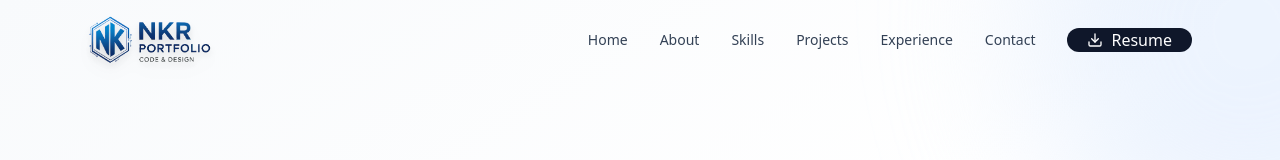
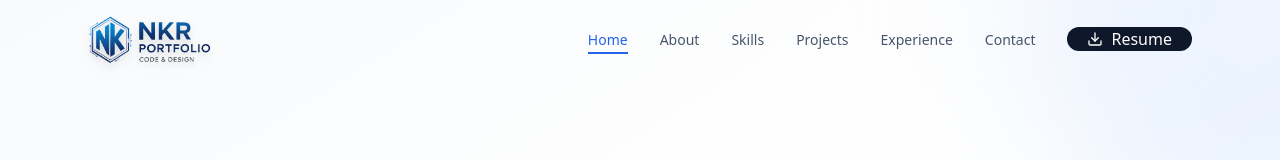
Before and after one commit to Nikilreddy726/professional-portfolio, a Next.js app: page / in a window 1280 px wide. Shown: the top 160 px of the page. Built offline with nearby package versions, Linux system fonts and the light colour scheme.

Commit message:
Initial project upload

```diff
--- a/components/portfolio/Navbar.tsx
+++ b/components/portfolio/Navbar.tsx
@@ -16,29 +16,42 @@ const navLinks = [
 export default function Navbar() {
   const [isOpen, setIsOpen] = useState(false);
   const [scrolled, setScrolled] = useState(false);
+  const [activeSection, setActiveSection] = useState('home');
 
   // Detect scroll
   useEffect(() => {
-    const handleScroll = () => setScrolled(window.scrollY > 50);
+    const handleScroll = () => {
+      setScrolled(window.scrollY > 50);
+
+      // ACTIVE SECTION LOGIC
+      navLinks.forEach((link) => {
+        const section = document.querySelector(link.href);
+        if (section) {
+          const top = section.getBoundingClientRect().top;
+          if (top >= -200 && top <= 200) {
+            setActiveSection(link.href.replace('#', ''));
+          }
+        }
+      });
+    };
+
     window.addEventListener('scroll', handleScroll);
     return () => window.removeEventListener('scroll', handleScroll);
   }, []);
 
-  // SCROLL FIX — Close menu FIRST then scroll
+  // Smooth scroll + close mobile
   const scrollToSection = (href: string) => {
-    setIsOpen(false); // close menu instantly
+    setIsOpen(false);
 
     setTimeout(() => {
-      const element = document.querySelector(href);
-      if (element) {
-        element.scrollIntoView({ behavior: 'smooth' });
-      }
-    }, 50); // small delay ensures menu is closed
+      const el = document.querySelector(href);
+      if (el) el.scrollIntoView({ behavior: 'smooth' });
+    }, 80);
   };
 
   return (
     <motion.nav
-      initial={{ y: -100, opacity: 0 }}
+      initial={{ y: -80, opacity: 0 }}
       animate={{ y: 0, opacity: 1 }}
       transition={{ duration: 0.5 }}
       className={`fixed top-0 left-0 right-0 z-50 transition-all duration-300 ${
@@ -53,29 +66,44 @@ export default function Navbar() {
             href="#home"
             onClick={(e) => { e.preventDefault(); scrollToSection('#home'); }}
             whileHover={{ scale: 1.05 }}
-            className="flex items-center gap-3"
+            className="flex items-center gap-2"
           >
             <img
               src="/logo1.png"
               alt="Logo"
-              className="h-12 w-auto object-contain drop-shadow-lg"
+              className="h-12 w-auto drop-shadow-lg"
             />
           </motion.a>
 
-          {/* DESKTOP LINKS */}
+          {/* DESKTOP NAV */}
           <div className="hidden md:flex items-center gap-8">
-            {navLinks.map((link) => (
-              <a
+            {navLinks.map((link) => {
+              const isActive = activeSection === link.href.replace('#', '');
+
+              return (
+                <motion.a
                   key={link.name}
                   href={link.href}
                   onClick={(e) => { e.preventDefault(); scrollToSection(link.href); }}
-                className="text-sm text-slate-700 hover:text-blue-600 font-medium relative group"
+                  className={`relative text-sm font-medium transition ${
+                    isActive ? 'text-blue-600' : 'text-slate-600 hover:text-slate-900'
+                  }`}
+                  whileHover={{ scale: 1.06 }}
                 >
                   {link.name}
-                <span className="absolute -bottom-1 left-0 w-0 h-0.5 bg-blue-600 transition-all group-hover:w-full" />
-              </a>
-            ))}
 
+                  {/* ACTIVE UNDERLINE */}
+                  <span
+                    className={`absolute -bottom-1 left-0 h-0.5 bg-blue-600 transition-all
+                    ${isActive ? 'w-full' : 'w-0 group-hover:w-full'}
+                  `}
+                  />
+                </motion.a>
+              );
+            })}
+
+            {/* Resume Button */}
+            <motion.div whileHover={{ scale: 1.08 }}>
               <Button
                 size="sm"
                 className="rounded-full bg-slate-900 text-white px-5"
@@ -89,9 +117,10 @@ export default function Navbar() {
                 <Download className="w-4 h-4 mr-2" />
                 Resume
               </Button>
+            </motion.div>
           </div>
 
-          {/* MOBILE MENU BUTTON */}
+          {/* MOBILE MENU TOGGLE */}
           <button className="md:hidden p-2" onClick={() => setIsOpen(!isOpen)}>
             {isOpen ? <X className="w-7 h-7" /> : <Menu className="w-7 h-7" />}
           </button>
@@ -108,19 +137,26 @@ export default function Navbar() {
               className="md:hidden overflow-hidden bg-white/90 backdrop-blur-xl rounded-xl mt-3 shadow-md"
             >
               <div className="py-4 space-y-3">
-                {navLinks.map((link) => (
-                  <a
+                {navLinks.map((link) => {
+                  const isActive = activeSection === link.href.replace('#', '');
+
+                  return (
+                    <motion.a
                       key={link.name}
                       href={link.href}
                       onClick={(e) => {
                         e.preventDefault();
                         scrollToSection(link.href);
                       }}
-                    className="block text-slate-700 py-2 px-3 text-lg hover:text-blue-600 transition"
+                      className={`block py-2 px-3 text-lg transition
+                        ${isActive ? 'text-blue-600 font-semibold' : 'text-slate-700'}
+                      `}
+                      whileHover={{ x: 12 }}
                     >
                       {link.name}
-                  </a>
-                ))}
+                    </motion.a>
+                  );
+                })}
 
                 <Button
                   className="w-full bg-blue-600 hover:bg-blue-700 text-white rounded-full mt-4"
@@ -132,7 +168,7 @@ export default function Navbar() {
                   }
                 >
                   <Download className="w-4 h-10 mr-2" />
-                  Download Resume
+                  Resume
                 </Button>
               </div>
             </motion.div>
```
Lines whose indentation alone changed are shown as unchanged.
